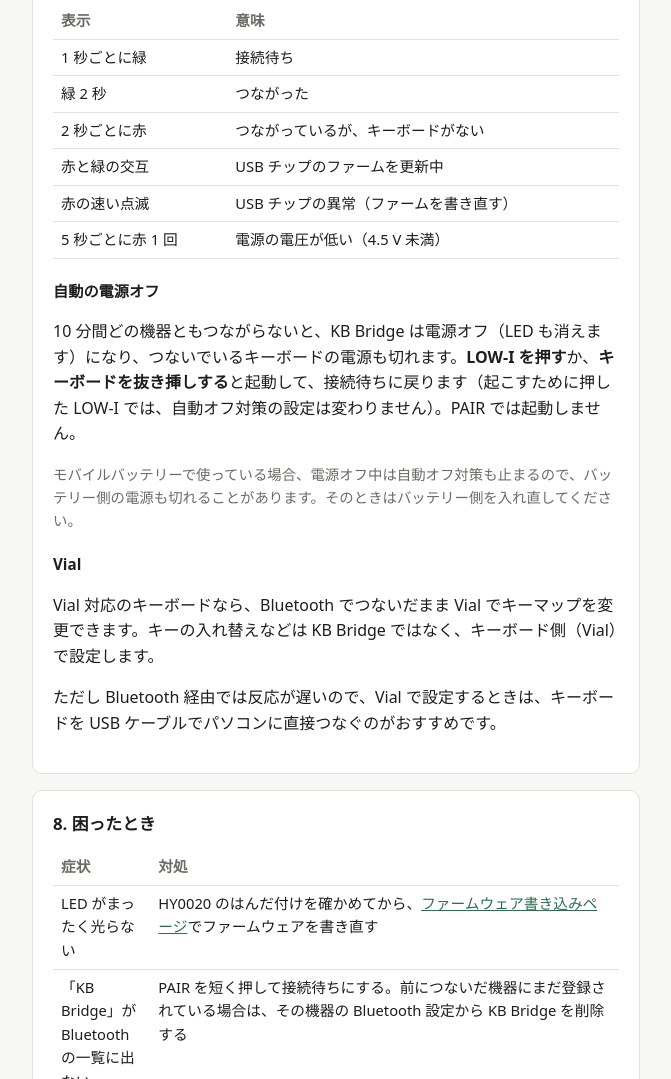
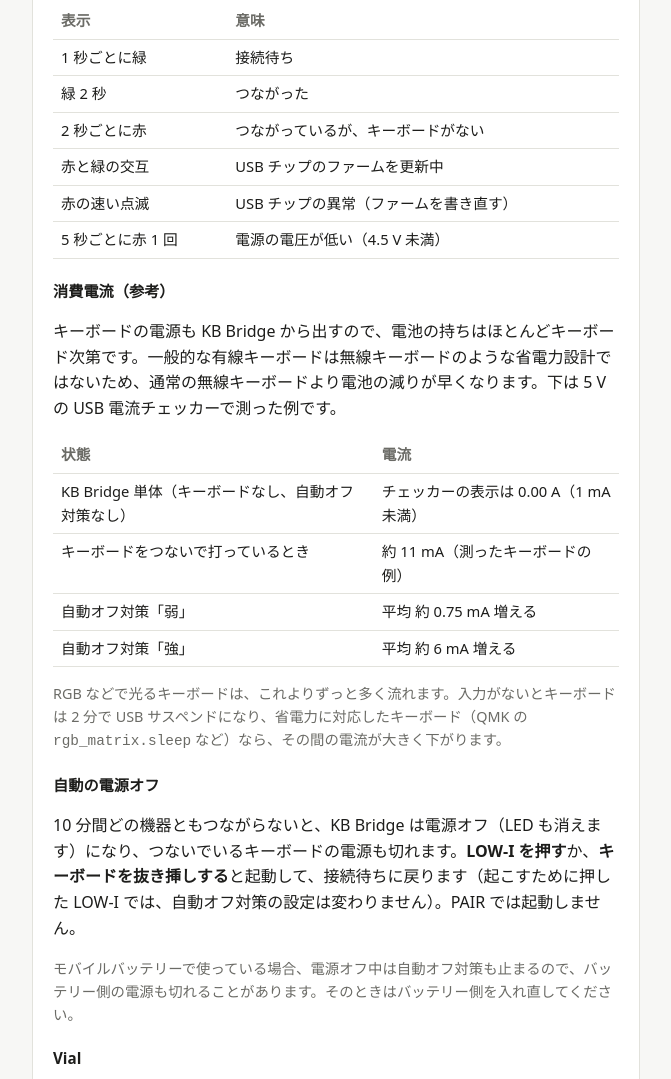
Before and after one commit to darakuneko/kb_bridge, a website: page docs/guide_ja.html in a window 1280 px wide. Shown: the part 7117-8196 px from the top of the page, without its empty margins (304-975 px from the left). Drawn offline with Linux system fonts and the light colour scheme.

Commit message:
Guide: reference current draw and battery-life note

```diff
--- a/docs/guide_ja.html
+++ b/docs/guide_ja.html
@@ -136,6 +136,16 @@
       <tr><td>赤の速い点滅</td><td>USB チップの異常（ファームを書き直す）</td></tr>
       <tr><td>5 秒ごとに赤 1 回</td><td>電源の電圧が低い（4.5 V 未満）</td></tr>
     </table>
+    <h3>消費電流（参考）</h3>
+    <p>キーボードの電源も KB Bridge から出すので、電池の持ちはほとんどキーボード次第です。一般的な有線キーボードは無線キーボードのような省電力設計ではないため、通常の無線キーボードより電池の減りが早くなります。下は 5 V の USB 電流チェッカーで測った例です。</p>
+    <table>
+      <tr><th>状態</th><th>電流</th></tr>
+      <tr><td>KB Bridge 単体（キーボードなし、自動オフ対策なし）</td><td>チェッカーの表示は 0.00 A（1 mA 未満）</td></tr>
+      <tr><td>キーボードをつないで打っているとき</td><td>約 11 mA（測ったキーボードの例）</td></tr>
+      <tr><td>自動オフ対策「弱」</td><td>平均 約 0.75 mA 増える</td></tr>
+      <tr><td>自動オフ対策「強」</td><td>平均 約 6 mA 増える</td></tr>
+    </table>
+    <p class="muted">RGB などで光るキーボードは、これよりずっと多く流れます。入力がないとキーボードは 2 分で USB サスペンドになり、省電力に対応したキーボード（QMK の <code>rgb_matrix.sleep</code> など）なら、その間の電流が大きく下がります。</p>
     <h3>自動の電源オフ</h3>
     <p>10 分間どの機器ともつながらないと、KB Bridge は電源オフ（LED も消えます）になり、つないでいるキーボードの電源も切れます。<strong>LOW-I を押す</strong>か、<strong>キーボードを抜き挿しする</strong>と起動して、接続待ちに戻ります（起こすために押した LOW-I では、自動オフ対策の設定は変わりません）。PAIR では起動しません。</p>
     <p class="muted">モバイルバッテリーで使っている場合、電源オフ中は自動オフ対策も止まるので、バッテリー側の電源も切れることがあります。そのときはバッテリー側を入れ直してください。</p>
```
Also changed, not shown: docs/guide_en.html (+10 -0 lines).
